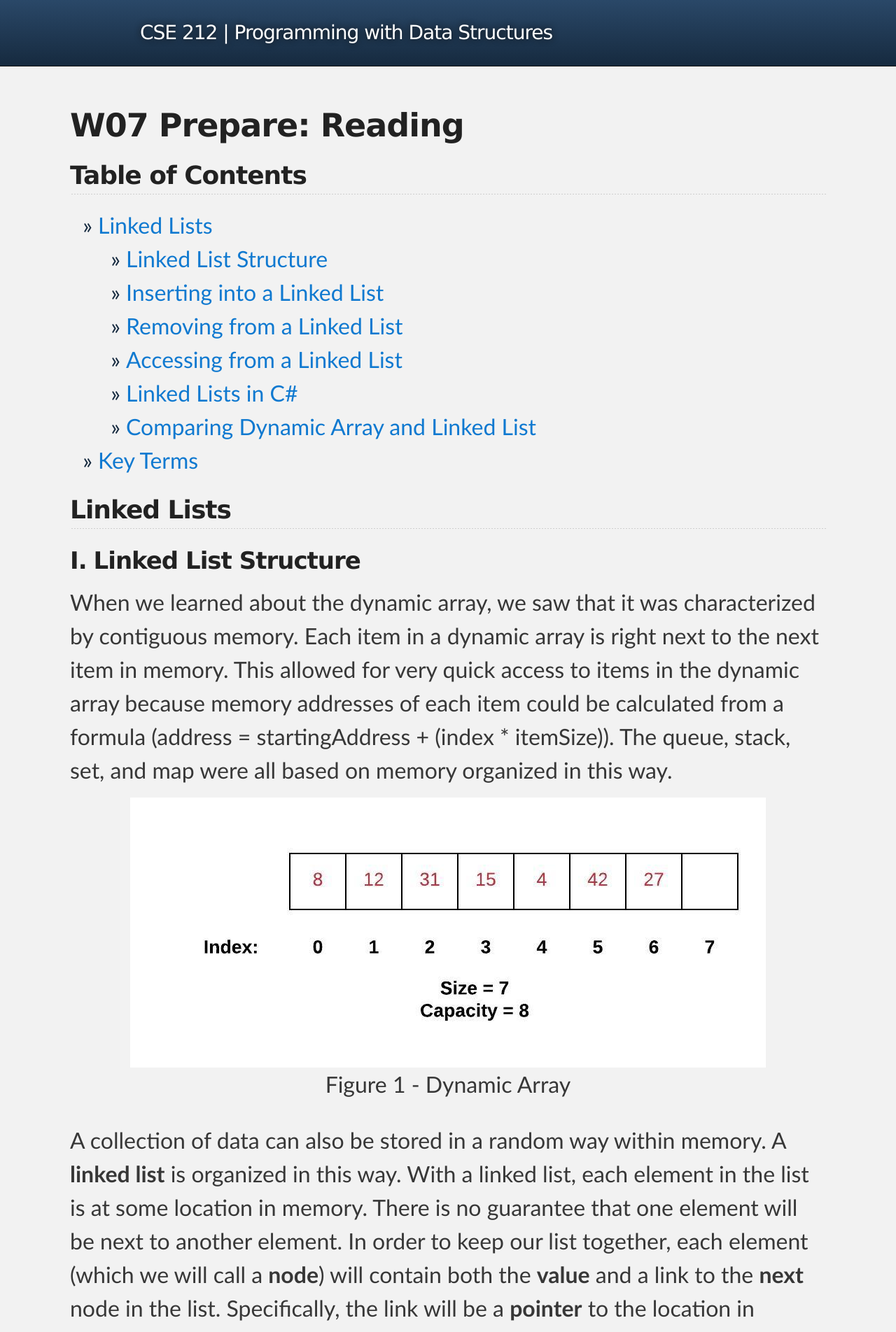
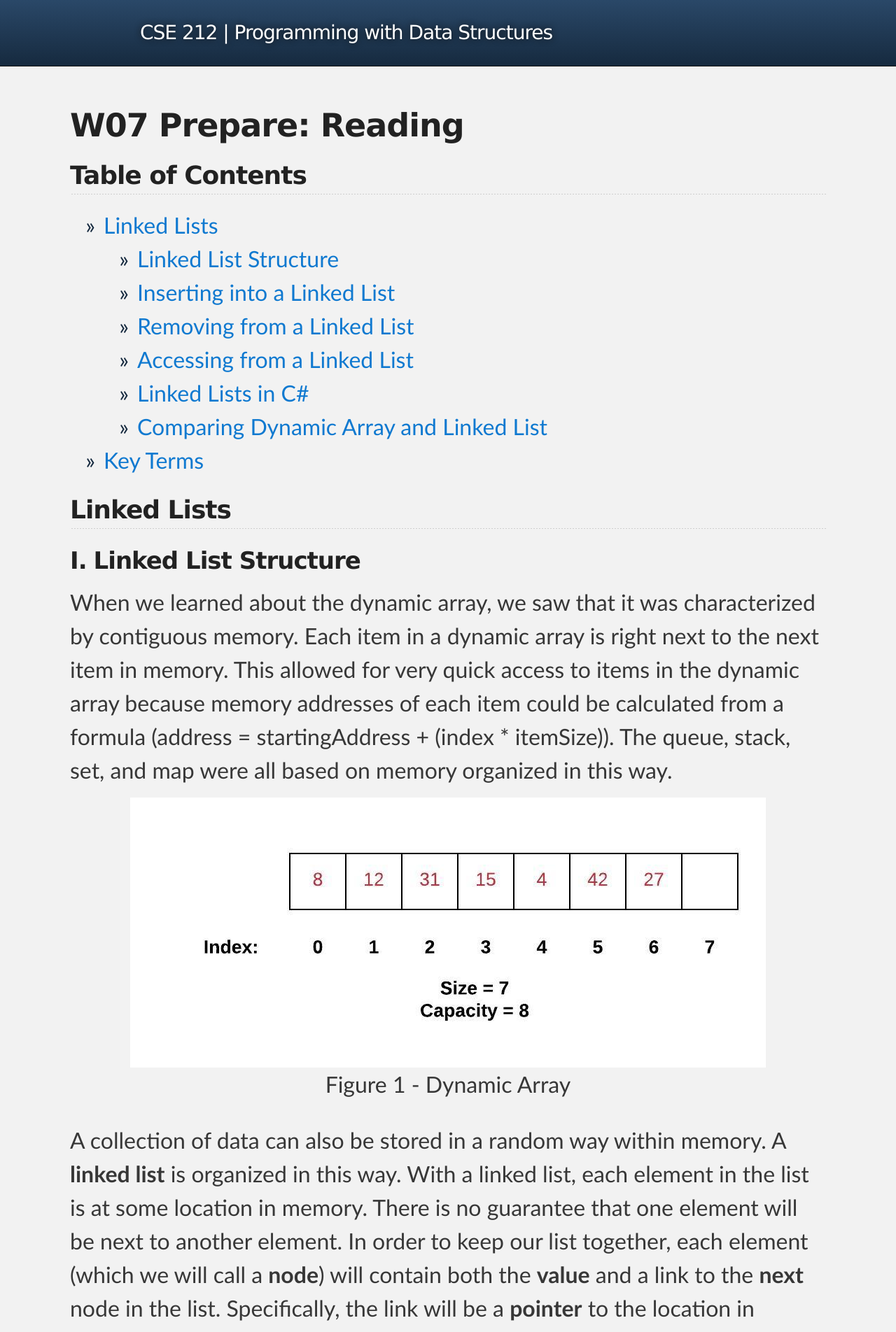
Before and after one commit to byui-cse/cse212-csharp, a Jekyll site: the page built from docs/lesson07/prepare.md, in a window 1280 px wide. Shown: the top 1904 px of the page at 70% size. Built offline with Jekyll 4.4.1, drawn with Linux system fonts in a browser that asks for light colours; some web fonts are replaced.

Commit message:
Update jekyll-theme-byui-cs.scss

```diff
--- a/docs/_sass/jekyll-theme-byui-cs.scss
+++ b/docs/_sass/jekyll-theme-byui-cs.scss
@@ -244,11 +244,11 @@
 ul {
   list-style-type: "»";
   margin: 0 0 20px 20px;
-  padding-left: 12px;
+  padding-left: 16px;
 }
 
 ul li {
-  padding-left: 8px;
+  padding-left: 12px;
 	color: #162a3f;
 }
 
@@ -261,7 +261,7 @@
 
 ol li {
   border-left: 2px solid #919daa;
-  padding-left: 2px;
+  padding-left: 12px;
   margin-bottom: 3px;
 }
 
@@ -279,12 +279,12 @@
 }
 
 dl dd {
-  padding-left: 20px;
+  padding-left: 40px;
   font-style: italic;
 }
 
 dl p {
-  padding-left: 20px;
+  padding-left: 40px;
   font-style: italic;
 }
 
```
